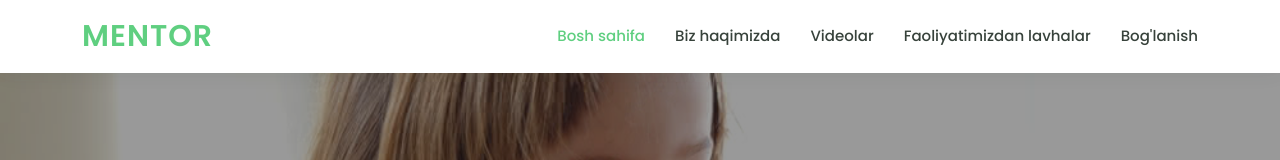
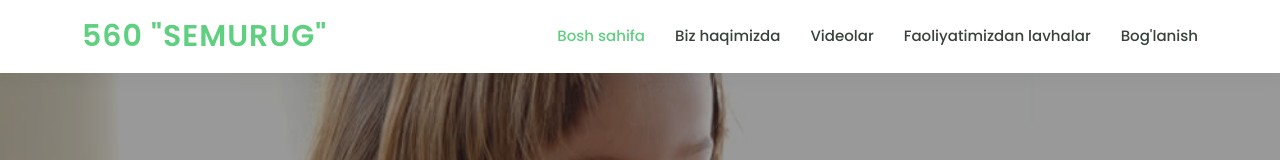
Before and after one commit to Muhammadbobur3/560-semurug, a plain HTML site: page index.html in a window 1280 px wide. Shown: the top 160 px of the page. Drawn offline with nearby package versions, Linux system fonts and the light colour scheme.

Commit message:
edit index logo

```diff
--- a/index.html
+++ b/index.html
@@ -34,7 +34,7 @@
   <header id="header" class="fixed-top">
     <div class="container d-flex align-items-center">
 
-      <h1 class="logo me-auto"><a href="index.html">Mentor</a></h1>
+      <h1 class="logo me-auto"><a href="index.html">560 "SEMURUG"</a></h1>
       <!-- Uncomment below if you prefer to use an image logo -->
       <!-- <a href="index.html" class="logo me-auto"><img src="assets/img/logo.png" alt="" class="img-fluid"></a>-->
 
```
